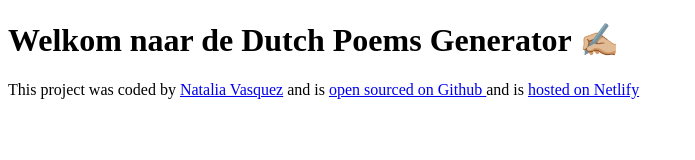
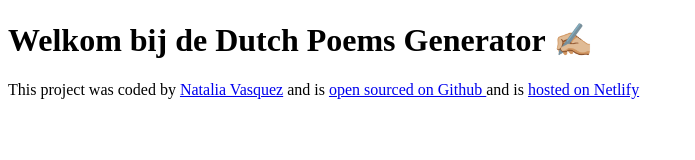
Before and after one commit to nataliav30/dutch-poems-generator, a plain HTML site: page index.html in a window 1280 px wide. Shown: the whole page, without its empty margins (0-695 px from the left). Drawn offline with Linux system fonts and the light colour scheme.

Commit message:
Language corrections

```diff
--- a/index.html
+++ b/index.html
@@ -7,7 +7,7 @@
     <title>AI poem generator</title>
 </head>
 <body>
-    <h1>Welkom naar de Dutch Poems Generator ✍🏼</h1>
+    <h1>Welkom bij de Dutch Poems Generator ✍🏼</h1>
 
 <footer>This project was coded by <a href = "https://github.com/nataliav30" target= "_blank">Natalia Vasquez</a> and is <a href ="https://github.com/nataliav30/dutch-poems-generator" target="_blank" >open sourced on Github </a>
 and is <a href="https://ai-dutch-poems-generator.netlify.app/"target="_blank" >hosted on Netlify</a> </footer>
```
